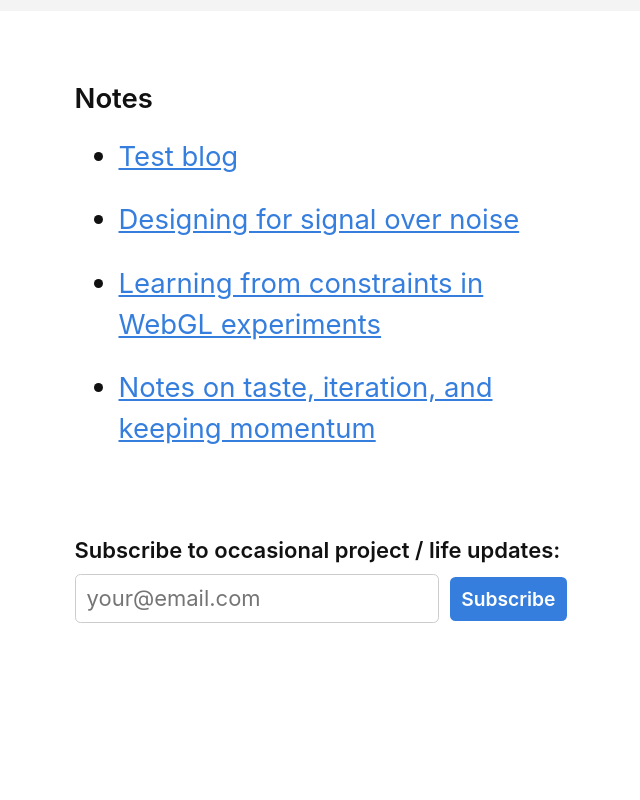
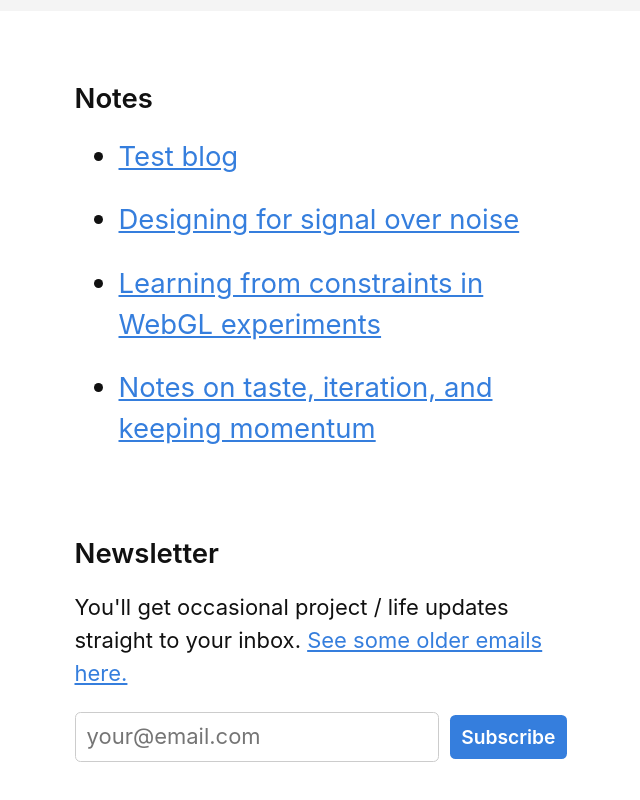
Before and after one commit to luismqueral/studio-queral, a React (Vite) app: page / in a window 1280 px wide. Shown: the part 1135-1935 px from the top of the page, without its empty margins (312-952 px from the left). Before the commit the page ends 1846 px from the top, so only its background shows below. Built offline with nearby package versions, Linux system fonts and the light colour scheme.

Commit message:
Update newsletter section with new copy and archive link

```diff
--- a/src/components/NewsletterSignup.jsx
+++ b/src/components/NewsletterSignup.jsx
@@ -1,7 +1,10 @@
 function NewsletterSignup() {
   return (
     <div className="mt5 mb4">
-      <p className="f5 mb2 near-black fw6">Subscribe to occasional project / life updates:</p>
+      <p className="f4 mb2 near-black fw6">Newsletter</p>
+      <p className="f5 mb3 near-black lh-copy">
+        You'll get occasional project / life updates straight to your inbox. <a href="#" className="blue underline hover-no-underline">See some older emails here.</a>
+      </p>
 
       <form
         action="https://buttondown.email/api/emails/embed-subscribe/studioqueral"
```
